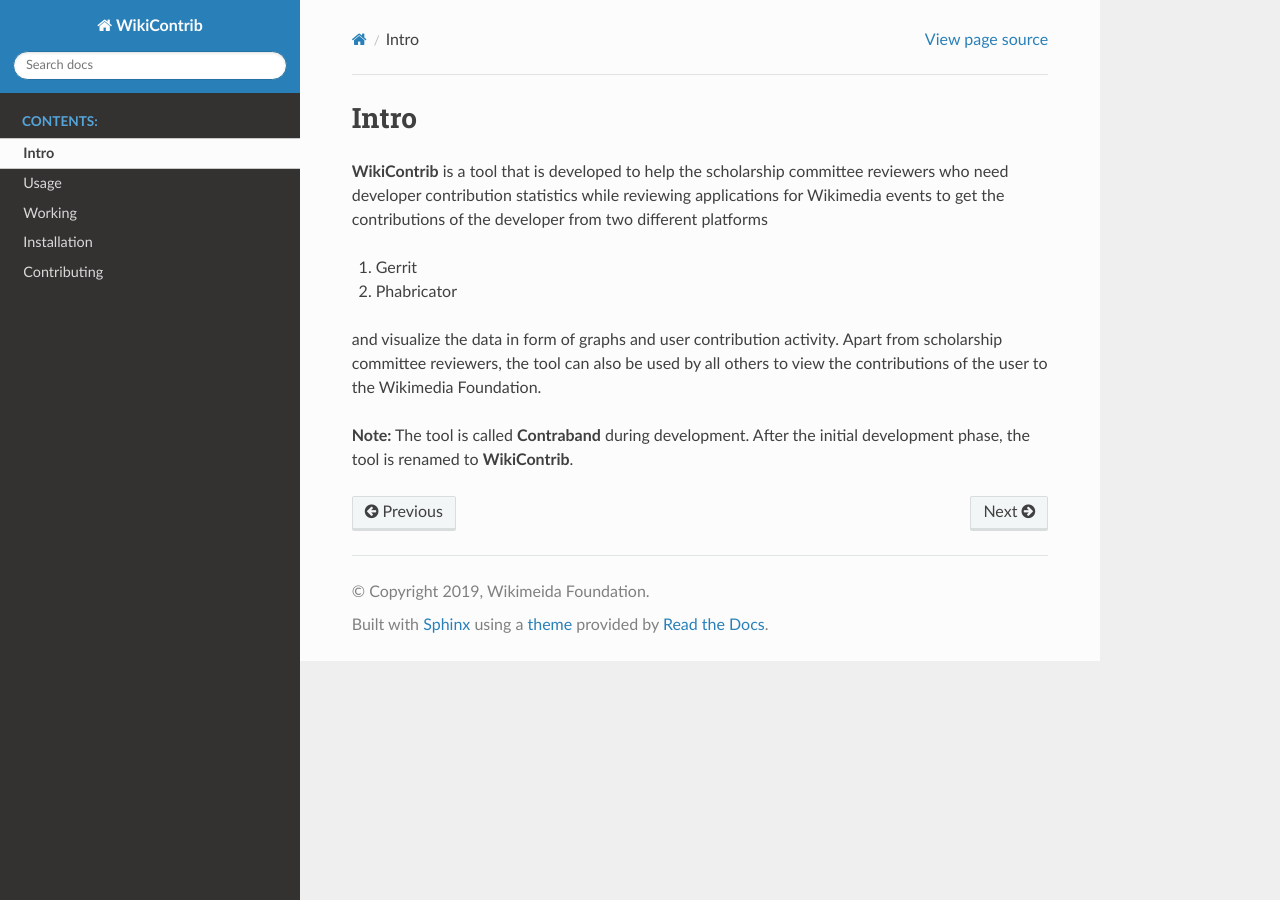
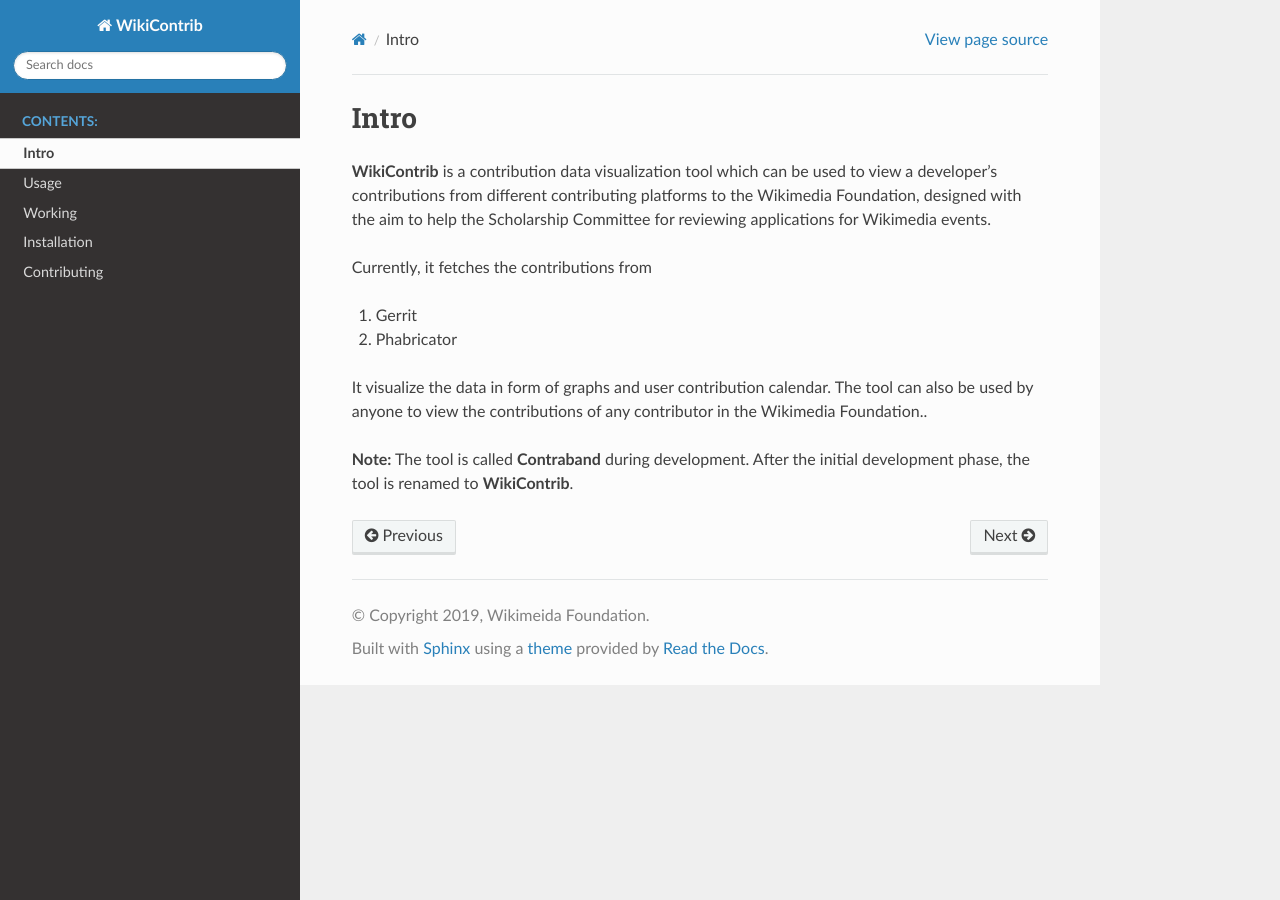
Before and after one commit to wikimedia/WikiContrib, a Sphinx documentation site: the page built from docs/Intro.rst, in a window 1280 px wide. Built offline with Sphinx 7.4.7 and the Read the Docs theme 2.0.0, drawn with Linux system fonts in a browser that asks for light colours.

Commit message:
Add sequence diagram in docs

```diff
--- a/docs/Contributing.rst
+++ b/docs/Contributing.rst
@@ -21,4 +21,5 @@
 You can choose an issue and fix it. Keep your master branch updated and pull all the changes before making a PR.
 
 **Note:** If you are updating the backend after you make some change, you can check if all the tests are passing using the command:
+
 ``python manage.py test``
--- a/docs/Intro.rst
+++ b/docs/Intro.rst
@@ -1,16 +1,16 @@
 Intro
 =====
 
-**WikiContrib** is a tool that is developed to help the scholarship committee reviewers
-who need developer contribution statistics while reviewing applications for Wikimedia events to get
-the contributions of the developer from two different platforms
+**WikiContrib** is a contribution data visualization tool which can be used to view a developer's contributions
+from different contributing platforms to the Wikimedia Foundation, designed with the aim to help
+the Scholarship Committee for reviewing applications for Wikimedia events.
+
+Currently, it fetches the contributions from
 
 1. Gerrit
 2. Phabricator
 
-and visualize the data in form of graphs and user contribution activity. Apart from scholarship
-committee reviewers, the tool can also be used by all others to view the contributions of
-the user to the Wikimedia Foundation.
+It visualize the data in form of graphs and user contribution calendar. The tool can also be used by anyone to view the contributions of any contributor in the Wikimedia Foundation..
 
 
 **Note:** The tool is called **Contraband** during development. After the initial development phase, the tool is renamed to **WikiContrib**.
--- a/docs/Usage.rst
+++ b/docs/Usage.rst
@@ -5,8 +5,8 @@
 As specified, WikiContrib is used in visualizing the contributions of the wikimedians in the form of graphs and user contribution calendar. Let’s start the discussion with how to use the tool first.
 
 
-Intro to Querys
-===============
+Intro to Queries
+================
 
 Each time you search for the contributions of a single or a group of users, a query is initiated. Each query has a unique **hash** and the **usernames of users** (you provided while creating the query) associated with it. Each query has a lifetime of 30 days i.e the query expires in 30 days from the creation time. Each query also has a group of filters associated with it. There are three filters in a query:
 
@@ -88,7 +88,7 @@
 Viewing / Updating filters
 ==========================
 
-You can view the results by following the above process of creatig query, there are also few filters displayed along with the resut. You can update the current filters, it performs an API request and fetches the results of the user according to the filters you provided.
+You can view the results by following the above process of creating query, there are also few filters displayed along with the resut. You can update the current filters, it performs an API request and fetches the results of the user according to the filters you provided.
 
 There is also an option to reset the filters to the default ones. Filters are assosiated to the Query rather than users of the query so if you
 chanage the filters it will apply to all the users. The contributions of all the users are fetched according to the filters you changed!
--- a/docs/Working.rst
+++ b/docs/Working.rst
@@ -72,5 +72,9 @@
 
 There is another view ``GetUserCommits`` that returns all the commits of a user on the paticular date.
 
+**sequence daigram:**
+
+.. image:: ./sequence.jpg
+
 
 If you want to know more about the tool, you can refer the API documentation from `here <https://documenter.getpostman.com/view/6222710/SVYurxMj?version=latest>`_.
```
Also changed, not shown: docs/sequence.jpg (added), 13 other files.
